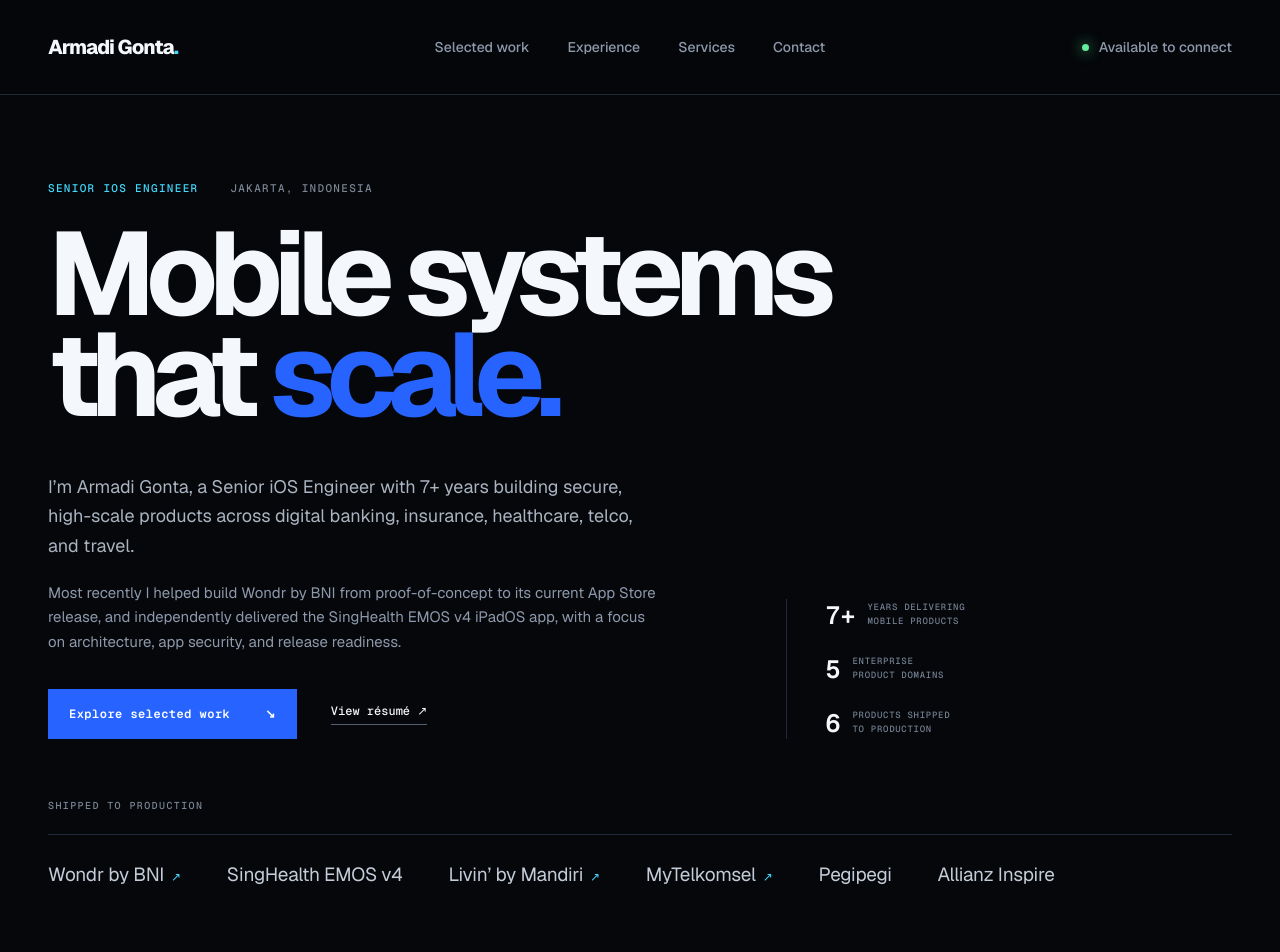
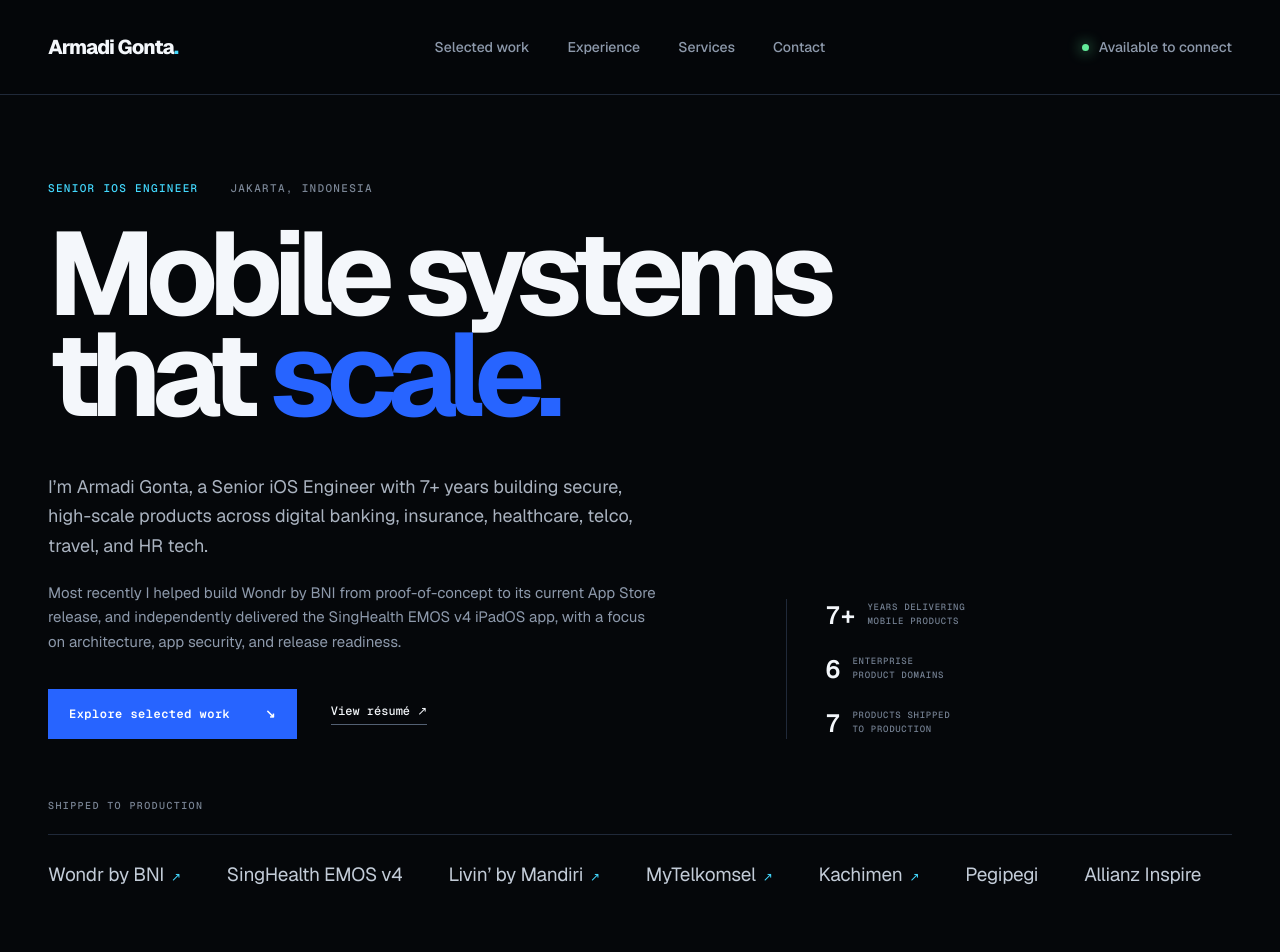
Before and after one commit to arigonta/personal-website, a Next.js app: page /personal-website/ in a window 1280 px wide. Shown: the top 952 px of the page. Built offline with nearby package versions, Linux system fonts and the light colour scheme.

Commit message:
Add Kachimen to selected work
Add the Kachimen card (Sep 2025 – Present) with its App Store link and
official app icon, bump the hero to 6 domains and 7 shipped products,
and record the project facts in AGENTS.md.

```diff
--- a/app/page.tsx
+++ b/app/page.tsx
@@ -69,6 +69,23 @@
   },
   {
     index: "05",
+    title: "Kachimen",
+    logo: "./logos/kachimen.png",
+    logoWidth: 288,
+    logoHeight: 288,
+    mark: "markIcon",
+    badge: "App Store ↗",
+    link: "https://apps.apple.com/jp/app/id6461690440",
+    type: "AI interview practice · Japan",
+    period: "Sep 2025 – Present",
+    start: "2025-09",
+    role: "iOS Engineer · Ongoing releases of the live app",
+    summary:
+      "Joined Kachimen, a Japanese AI interview practice and screening video analysis app already live on the App Store, contributing to mock interview and training flows, authentication, iOS 26 support, and crash and stability fixes while keeping behaviour aligned with the Android client.",
+    tags: ["Swift", "UIKit", "Camera & audio", "HR tech"],
+  },
+  {
+    index: "06",
     title: "Pegipegi",
     logo: "./logos/pegipegi.png",
     logoWidth: 2098,
@@ -85,7 +102,7 @@
     tags: ["Swift", "Objective-C", "Travel", "Feature delivery"],
   },
   {
-    index: "06",
+    index: "07",
     title: "Allianz Inspire",
     logo: "./logos/allianz.svg",
     logoWidth: 300,
@@ -102,7 +119,7 @@
     tags: ["Swift", "Insurance", "Native iOS", "In-house"],
   },
   {
-    index: "07",
+    index: "08",
     title: "Restaurant POS",
     logo: null,
     logoWidth: 0,
@@ -267,7 +284,7 @@
         <div className="heroLower">
           <div className="heroCopy">
             <p className="intro">
-              I’m Armadi Gonta, a Senior iOS Engineer with 7+ years building secure, high-scale products across digital banking, insurance, healthcare, telco, and travel.
+              I’m Armadi Gonta, a Senior iOS Engineer with 7+ years building secure, high-scale products across digital banking, insurance, healthcare, telco, travel, and HR tech.
             </p>
             <p className="intro introSecondary">
               Most recently I helped build Wondr by BNI from proof-of-concept to its current App Store release, and independently delivered the SingHealth EMOS v4 iPadOS app, with a focus on architecture, app security, and release readiness.
@@ -279,8 +296,8 @@
           </div>
           <div className="metrics" aria-label="Career highlights">
             <div><strong>7+</strong><span>Years delivering<br />mobile products</span></div>
-            <div><strong>5</strong><span>Enterprise<br />product domains</span></div>
-            <div><strong>6</strong><span>Products shipped<br />to production</span></div>
+            <div><strong>6</strong><span>Enterprise<br />product domains</span></div>
+            <div><strong>7</strong><span>Products shipped<br />to production</span></div>
           </div>
         </div>
       </section>
```
Also changed, not shown: public/logos/kachimen.png (added), 1 other file (tests, documents, lock files or other folders).
